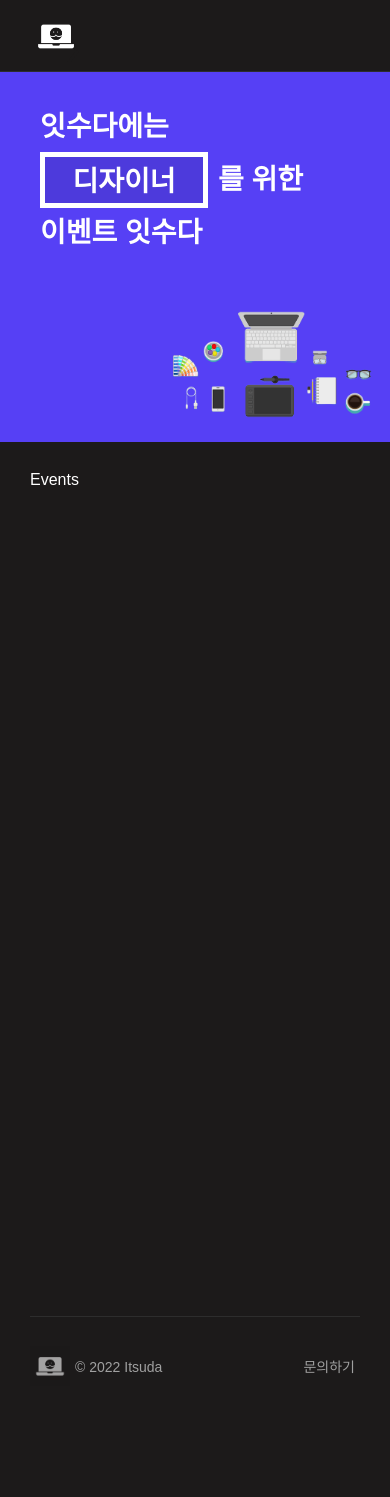
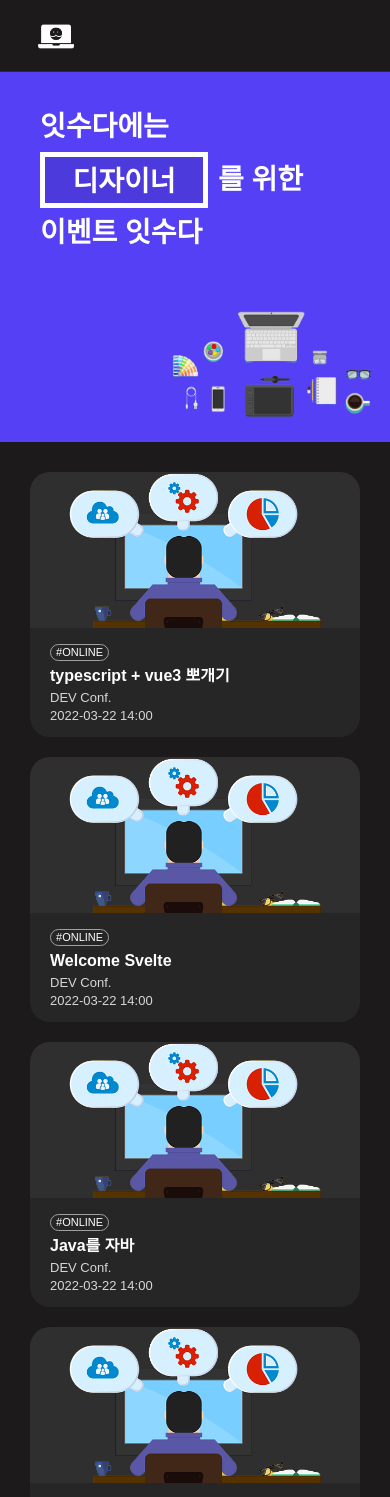
Before and after one commit to it-suda/itsuda-web-next, a Next.js app: page / in a window 390 px wide. Shown: the top 1497 px of the page. Built offline with nearby package versions, Linux system fonts and the light colour scheme.

Commit message:
이벤트 카드형 목록 반응형 UI 개발

```diff
--- /dev/null
+++ b/components/events/card/index.tsx
@@ -0,0 +1,101 @@
+import { Event } from "components/events/types";
+import styled, { css } from "styled-components";
+import banner1 from "assets/images/main_banner_1.png";
+
+interface CardProps {
+  event: Event;
+}
+
+export default function Card({ event }: CardProps) {
+  return (
+    <S.Container>
+      <S.Image>
+        <img src={event.thumbnail || banner1.src} alt={event.title} />
+      </S.Image>
+      <S.Contents>
+        <S.TagList>
+          <li>#{event.eventType}</li>
+        </S.TagList>
+        <h4>{event.title}</h4>
+        <span>{event.host}</span>
+        <span>{event.startDate}</span>
+      </S.Contents>
+    </S.Container>
+  );
+}
+
+const S = {
+  Container: styled.li`
+    ${({ theme }) => {
+      const { colors } = theme;
+      return css`
+        display: flex;
+        flex-direction: column;
+        justify-content: space-between;
+        align-content: stretch;
+        border-radius: 20px;
+        height: 265px;
+        overflow: hidden;
+        background-color: ${colors["gray_3"]};
+      `;
+    }}
+  `,
+  Image: styled.div`
+    ${({ theme }) => {
+      const { colors } = theme;
+      return css`
+        display: flex;
+        overflow: hidden;
+        justify-content: center;
+        background-color: ${colors["gray_4"]};
+        height: 171px;
+        img {
+          object-fit: cover;
+          width: 100%;
+          min-height: 100%;
+        }
+      `;
+    }}
+  `,
+  Contents: styled.div`
+    ${({ theme }) => {
+      const { colors } = theme;
+      return css`
+        display: flex;
+        flex-direction: column;
+        padding: 15px 20px;
+        h4 {
+          text-overflow: ellipsis;
+          overflow: hidden;
+          white-space: nowrap;
+          margin-bottom: 7px;
+          font-weight: 700;
+        }
+        span {
+          font-size: 13px;
+          color: ${colors["lightgray_1"]};
+          & + span {
+            margin-top: 5px;
+          }
+        }
+      `;
+    }}
+  `,
+  TagList: styled.ul`
+    ${({ theme }) => {
+      const { colors } = theme;
+      return css`
+        margin-bottom: 7px;
+        li {
+          display: inline-flex;
+          align-items: center;
+          border: 1px solid ${colors["lightgray_2"]};
+          padding: 2px 5px;
+          border-radius: 15px;
+          width: fit-content;
+          font-size: 11px;
+        }
+      `;
+    }}
+  `,
+};
--- /dev/null
+++ b/components/events/cards/index.tsx
@@ -0,0 +1,45 @@
+import styled, { css } from "styled-components";
+import Card from "components/events/card";
+import { Event } from "components/events/types";
+
+interface CardsProps {
+  events: Event[];
+}
+
+export default function Cards({ events = [] }: CardsProps) {
+  return (
+    <S.Container>
+      {events.map((item, index) => (
+        <Card key={index} event={item} />
+      ))}
+    </S.Container>
+  );
+}
+
+const S = {
+  Container: styled.ul`
+    ${({ theme }) => {
+      const { media } = theme;
+      return css`
+        display: grid;
+        grid-template-columns: repeat(1, 1fr);
+        gap: 20px;
+
+        ${media.md} {
+          display: grid;
+          grid-template-columns: repeat(2, 1fr);
+        }
+
+        ${media.lg} {
+          display: grid;
+          grid-template-columns: repeat(3, 1fr);
+        }
+
+        ${media.xl} {
+          display: grid;
+          grid-template-columns: repeat(4, 1fr);
+        }
+      `;
+    }}
+  `,
+};
--- a/components/events/index.tsx
+++ b/components/events/index.tsx
@@ -1,16 +1,23 @@
+import { useEffect, useState } from "react";
+import Cards from "components/events/cards";
 import Container from "components/common/Container";
 import styled from "styled-components";
+import { Event } from "./types";
+import eventsTestData from "data/events";
 
 export default function Events() {
+  const [events, setEvents] = useState<Event[]>(eventsTestData);
   return (
     <S.Event>
-      <Container>Events</Container>
+      <Container>
+        <Cards events={events} />
+      </Container>
     </S.Event>
   );
 }
 
 const S = {
   Event: styled.div`
-    min-height: 100vh;
+    padding-bottom: 100px;
   `,
 };
--- /dev/null
+++ b/components/events/types.ts
@@ -0,0 +1,18 @@
+export interface Category {
+  step1: string; // TODO
+  step2?: string; // TODO
+}
+
+export interface Event {
+  _id: string;
+  title: string;
+  category: Category;
+  eventType: string; // TODO
+  cost: number;
+  description: string;
+  thumbnail?: string;
+  host: string;
+  startDate: string;
+  endDate: string;
+  outlink?: string;
+}
--- /dev/null
+++ b/data/events.ts
@@ -0,0 +1,131 @@
+// TODO: 테스트용
+export default [
+  {
+    _id: "6242647497071b6b8364725f",
+    title: "typescript + vue3 뽀개기",
+    category: {
+      step1: "DEV",
+      step2: "WEB",
+    },
+    eventType: "ONLINE",
+    cost: 20000,
+    description: "",
+    thumbnail: "",
+    host: "DEV Conf.",
+    startDate: "2022-03-22 14:00",
+    endDate: "2022-04-11",
+    outlink: "https://naver.com",
+  },
+  {
+    _id: "6242647497071b6b8364725a",
+    title: "Welcome Svelte",
+    category: {
+      step1: "DEV",
+      step2: "WEB",
+    },
+    eventType: "ONLINE",
+    cost: 20000,
+    description: "",
+    thumbnail: "",
+    host: "DEV Conf.",
+    startDate: "2022-03-22 14:00",
+    endDate: "2022-04-11",
+    outlink: "https://naver.com",
+  },
+  {
+    _id: "6242647497071b6b8364725a",
+    title: "Java를 자바",
+    category: {
+      step1: "DEV",
+      step2: "WEB",
+    },
+    eventType: "ONLINE",
+    cost: 20000,
+    description: "",
+    thumbnail: "",
+    host: "DEV Conf.",
+    startDate: "2022-03-22 14:00",
+    endDate: "2022-04-11",
+    outlink: "https://naver.com",
+  },
+  {
+    _id: "6242647497071b6b836472ca",
+    title: "주니어 개발자가 성장하는 방법",
+    category: {
+      step1: "DEV",
+      step2: "WEB",
+    },
+    eventType: "OFFLINE",
+    cost: 20000,
+    description: "",
+    thumbnail: "",
+    host: "DEV Conf.",
+    startDate: "2022-03-22 14:00",
+    endDate: "2022-04-11",
+    outlink: "https://naver.com",
+  },
+  {
+    _id: "6242647497071b6b8364a25a",
+    title: "Welcome Svelte Welcome Svelte Welcome Svelte",
+    category: {
+      step1: "DEV",
+      step2: "WEB",
+    },
+    eventType: "ONLINE",
+    cost: 20000,
+    description: "",
+    thumbnail: "",
+    host: "DEV Conf.",
+    startDate: "2022-03-22 14:00",
+    endDate: "2022-04-11",
+    outlink: "https://naver.com",
+  },
+  {
+    _id: "624264749707ab6b8364725a",
+    title: "Java를 자바",
+    category: {
+      step1: "DEV",
+      step2: "WEB",
+    },
+    eventType: "ONLINE",
+    cost: 20000,
+    description: "",
+    thumbnail: "",
+    host: "DEV Conf.",
+    startDate: "2022-03-22 14:00",
+    endDate: "2022-04-11",
+    outlink: "https://naver.com",
+  },
+  {
+    _id: "6242647497071b6b83d472c1",
+    title: "주니어 개발자가 성장하는 방법",
+    category: {
+      step1: "DEV",
+      step2: "WEB",
+    },
+    eventType: "ONLINE",
+    cost: 20000,
+    description: "",
+    thumbnail: "",
+    host: "DEV Conf.",
+    startDate: "2022-03-22 14:00",
+    endDate: "2022-04-11",
+    outlink: "https://naver.com",
+  },
+  {
+    _id: "6242647497071bfb8364a25a",
+    title: "Welcome Svelte Welcome Svelte Welcome Svelte",
+    category: {
+      step1: "DEV",
+      step2: "WEB",
+    },
+    eventType: "ONLINE",
+    cost: 20000,
+    description: "",
+    thumbnail: "",
+    host: "DEV Conf.",
+    startDate: "2022-03-22 14:00",
+    endDate: "2022-04-11",
+    outlink: "https://naver.com",
+  },
+];
--- a/styles/styled.d.ts
+++ b/styles/styled.d.ts
@@ -20,6 +20,7 @@
       readonly gray_1: string;
       readonly gray_2: string;
       readonly gray_3: string;
+      readonly gray_4: string;
       readonly dark_1: string;
       readonly dark_2: string;
       readonly red_1: string;
```
